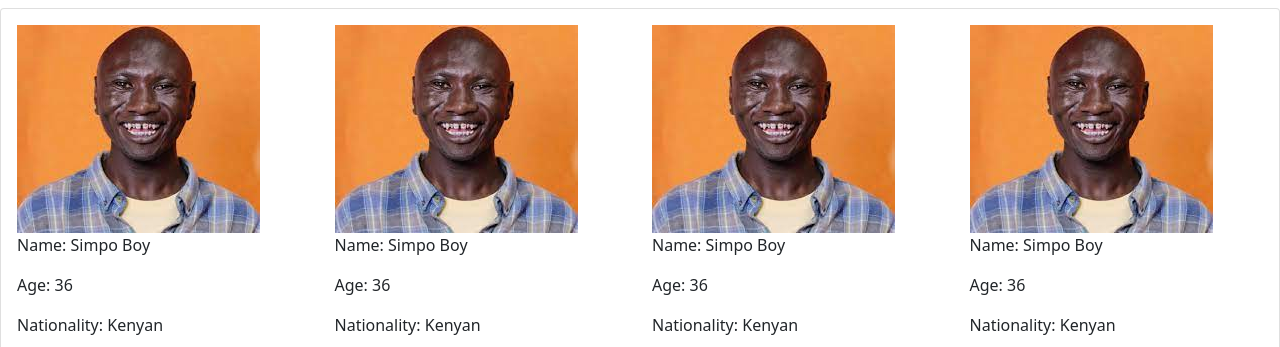
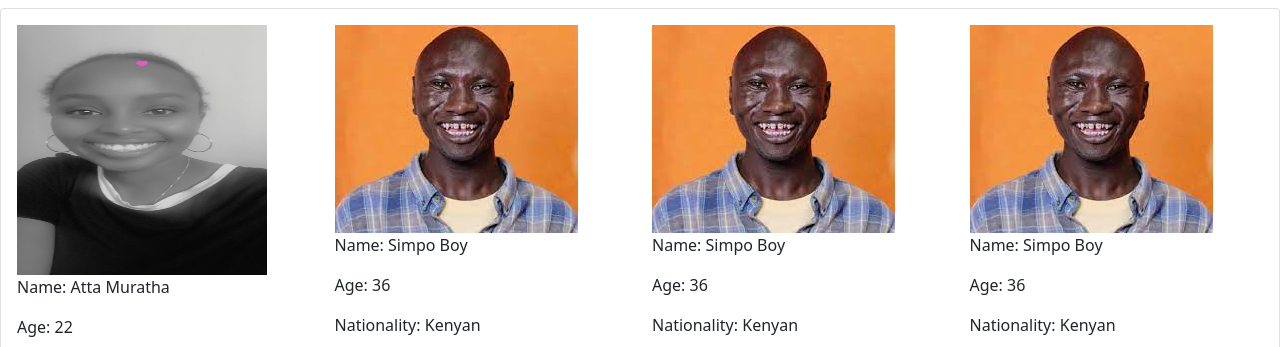
Before and after one commit to SharonChepkoech/LoveLace, a plain HTML site: page student-one.html in a window 1280 px wide. Shown: the part 605-952 px from the top of the page. Drawn offline with Linux system fonts and the light colour scheme; a web font is replaced by a local one.

Commit message:
add folder created

```diff
--- a/student-one.html
+++ b/student-one.html
@@ -27,10 +27,10 @@
             <div class="row">
                 <div class="col-3">
                     <div class="img">
-                        <img src="/images/simpo.jpeg" alt="">
+                        <img src="/images/student-images/IMG-20210823-WA0003.jpg" alt="" height="250" width="250">
                     </div>
-                    <p>Name: Simpo Boy</p>
-                    <p>Age: 36</p>
+                    <p>Name: Atta Muratha</p>
+                    <p>Age: 22</p>
                     <p>Nationality: Kenyan</p>
                 </div>
                 <div class="col-3">
```
Also changed, not shown: images/student-images/IMG-20210823-WA0003.jpg (added).
